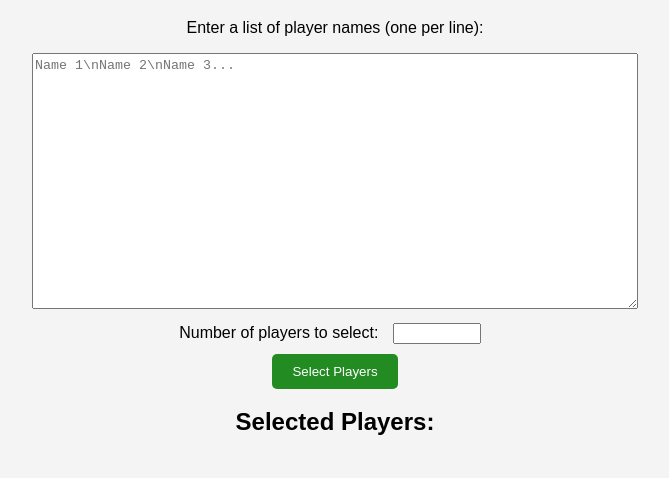
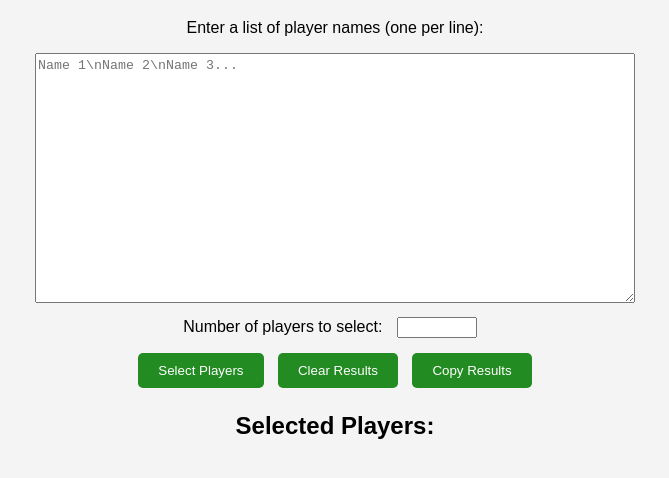
Before and after one commit to JRone-git/KP_randomizer_75, a plain HTML site: page index.html in a window 1280 px wide. Shown: the part 218-696 px from the top of the page, without its empty margins (305-974 px from the left). Drawn offline with Linux system fonts and the light colour scheme.

Commit message:
Update index.html
betterness

```diff
--- a/index.html
+++ b/index.html
@@ -5,6 +5,9 @@
   <meta name="viewport" content="width=device-width, initial-scale=1.0" />
   <title>KP-75 Player Randomizer</title>
   <style>
+    * {
+      box-sizing: border-box;
+    }
     body {
       font-family: Arial, sans-serif;
       background-color: #f4f4f4;
@@ -33,6 +36,7 @@
       border: none;
       border-radius: 5px;
       cursor: pointer;
+      margin: 5px;
     }
     ul {
       list-style-type: none;
@@ -55,6 +59,8 @@
   <input type="number" id="numPlayers" min="1" />
   <br />
   <button onclick="randomizePlayers()">Select Players</button>
+  <button onclick="clearResults()">Clear Results</button>
+  <button onclick="copyToClipboard()">Copy Results</button>
 
   <h2>Selected Players:</h2>
   <ul id="result"></ul>
@@ -73,23 +79,35 @@
         return;
       }
 
-      // Shuffle and select players
       const shuffled = names.sort(() => 0.5 - Math.random());
       const selected = shuffled.slice(0, num);
 
-      // Clear results
       const resultList = document.getElementById("result");
       resultList.innerHTML = "";
 
-      // Display numbered list
       selected.forEach((name, index) => {
         const li = document.createElement("li");
         li.textContent = `${index + 1}. ${name}`;
         resultList.appendChild(li);
       });
 
-      // Clear textarea for privacy
       nameField.value = "";
+    }
+
+    function clearResults() {
+      document.getElementById("result").innerHTML = "";
+    }
+
+    function copyToClipboard() {
+      const items = document.querySelectorAll("#result li");
+      const names = Array.from(items).map(item => item.textContent).join("\n");
+      if (names) {
+        navigator.clipboard.writeText(names)
+          .then(() => alert("Results copied to clipboard."))
+          .catch(err => alert("Failed to copy."));
+      } else {
+        alert("No results to copy.");
+      }
     }
   </script>
 </body>
```
